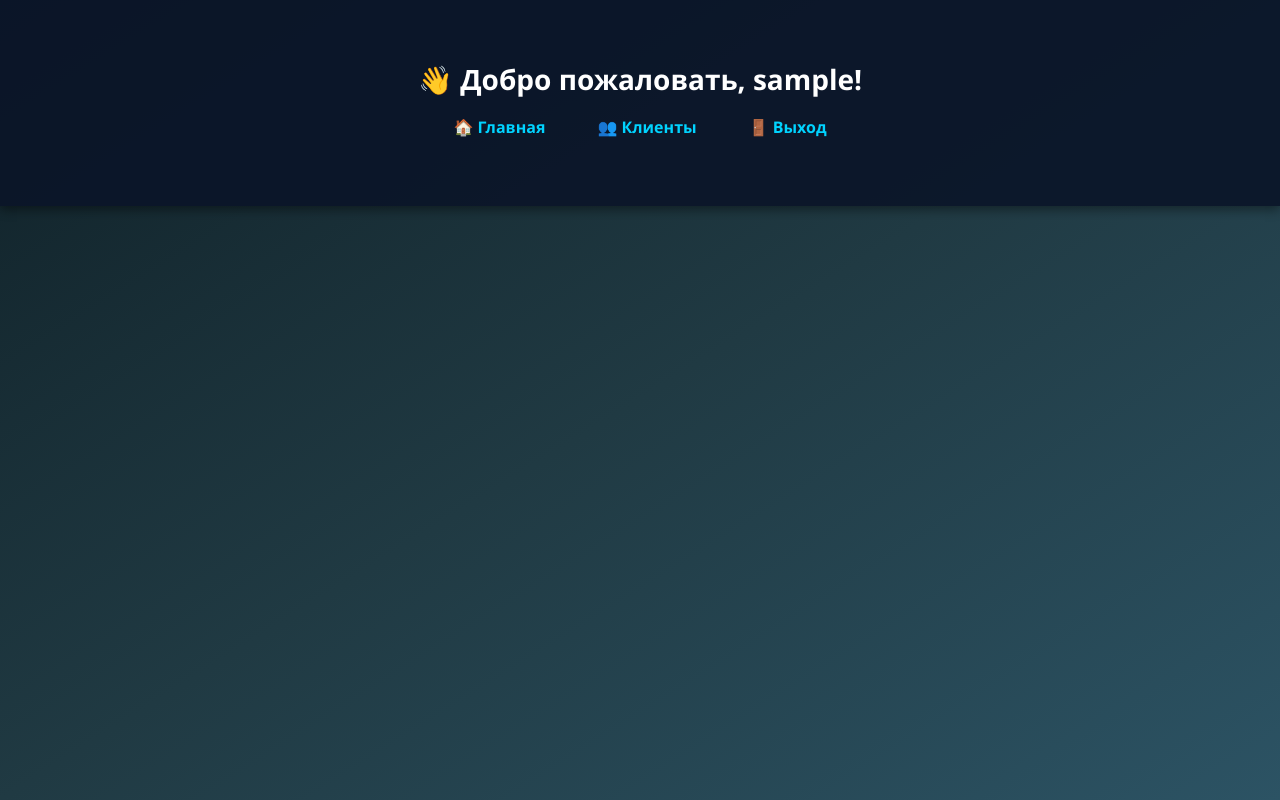
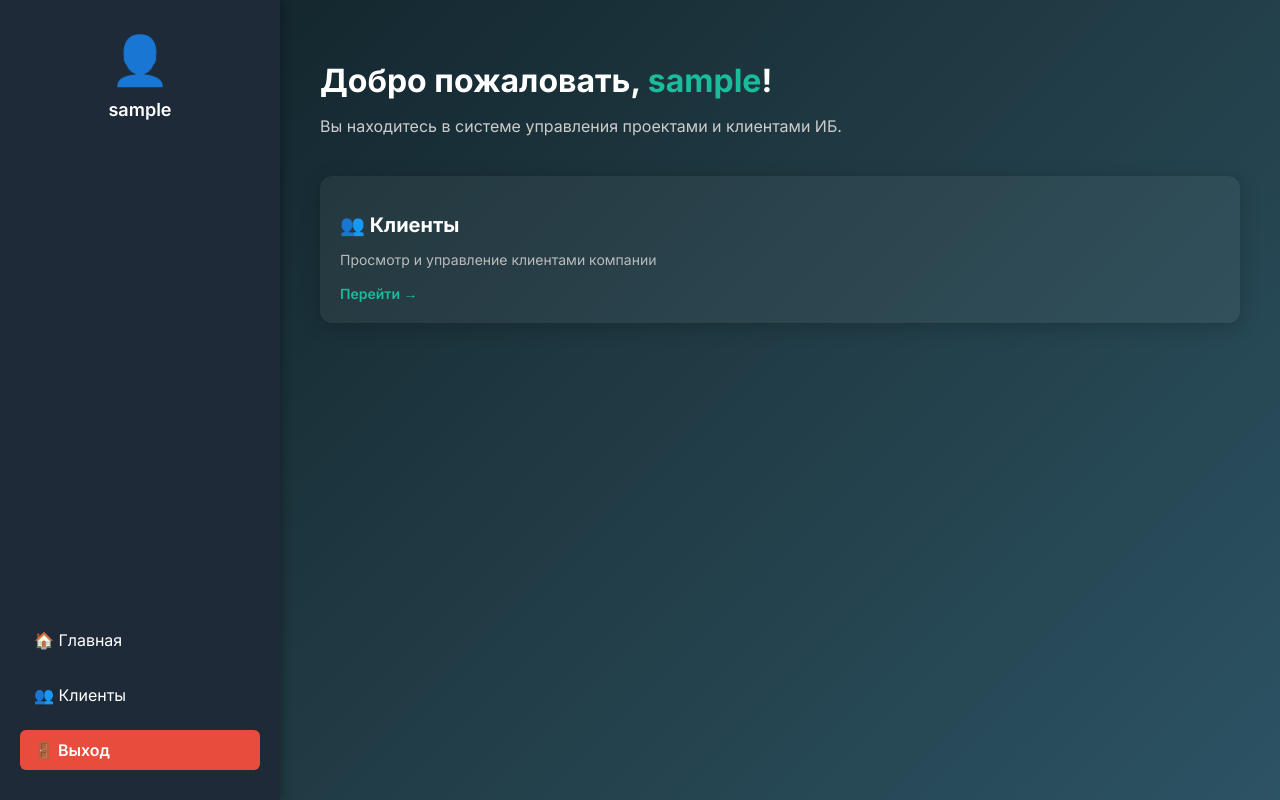
Before and after one commit to b3d0la9ich/IntegratorIB, a Flask app: page /dashboard in a window 1280 px wide. Run offline with Flask 3, Linux system fonts and the light colour scheme; the visitor is signed in with stand-in values (Sample User, id 1).

Commit message:
mvp + vizual

```diff
--- a/static/dashboard.css
+++ b/static/dashboard.css
@@ -1,97 +1,147 @@
-/* ===== ОБЩИЕ НАСТРОЙКИ ===== */
 body {
-    margin: 0;
-    padding: 0;
-    font-family: 'Segoe UI', Tahoma, sans-serif;
-    background: linear-gradient(to bottom right, #0f2027, #203a43, #2c5364);
-    color: #fff;
-    min-height: 100vh;
-    overflow-x: hidden;
-    animation: fadeIn 1s ease-out;
+  margin: 0;
+  font-family: 'Inter', sans-serif;
+  background: linear-gradient(135deg, #0f2027, #203a43, #2c5364);
+  color: #fff;
+  display: flex;
+  height: 100vh;
+  overflow: hidden;
 }
 
-/* ===== АНИМАЦИЯ ===== */
-@keyframes fadeIn {
-    from { opacity: 0; transform: translateY(10px); }
-    to { opacity: 1; transform: translateY(0); }
+.dashboard-container {
+  display: flex;
+  width: 100%;
 }
 
-/* ===== HEADER ===== */
-.header {
-    background-color: rgba(10, 20, 40, 0.9);
-    padding: 20px 0;
-    box-shadow: 0 4px 10px rgba(0, 0, 0, 0.4);
-    text-align: center;
-    animation: fadeIn 1.2s ease;
+.sidebar {
+  width: 240px;
+  background-color: #1e2a38;
+  padding: 30px 20px;
+  display: flex;
+  flex-direction: column;
+  justify-content: space-between;
+  box-shadow: 2px 0 10px rgba(0, 0, 0, 0.3);
 }
 
-.header h1 {
-    margin: 0;
-    font-size: 28px;
-    color: #ffffff;
+.user-info {
+  text-align: center;
+  margin-bottom: 30px;
 }
 
-nav {
-    margin-top: 10px;
-    display: flex;
-    justify-content: center;
-    flex-wrap: wrap;
-    gap: 20px;
+.avatar {
+  font-size: 48px;
+  margin-bottom: 10px;
 }
 
-nav a {
-    color: #00d3ff;
-    text-decoration: none;
-    font-weight: bold;
-    font-size: 16px;
-    padding: 6px 14px;
-    border: 2px solid transparent;
-    border-radius: 6px;
-    transition: all 0.3s ease;
+.username {
+  font-size: 18px;
+  font-weight: 600;
 }
 
-nav a:hover {
-    background-color: rgba(0, 211, 255, 0.1);
-    border-color: #00d3ff;
-    color: #ffffff;
+.nav-links {
+  display: flex;
+  flex-direction: column;
+  gap: 15px;
 }
 
-/* ===== ОСНОВНОЙ КОНТЕНТ ===== */
-.container {
-    max-width: 1000px;
-    margin: 40px auto;
-    padding: 0 20px;
-    text-align: center;
+.nav-links a {
+  text-decoration: none;
+  color: #ffffff;
+  padding: 10px 14px;
+  border-radius: 6px;
+  transition: background 0.2s ease;
+  font-weight: 500;
 }
 
-.info-text {
-    font-size: 18px;
-    line-height: 1.6;
-    color: #dddddd;
-    animation: fadeIn 1.5s ease;
+.nav-links a:hover {
+  background-color: #2e3e52;
 }
 
-img.dashboard-illustration {
-    width: 100%;
-    max-width: 500px;
-    margin-top: 30px;
-    border-radius: 12px;
-    box-shadow: 0 8px 30px rgba(0, 0, 0, 0.3);
-    animation: fadeIn 2s ease;
+.nav-links .logout {
+  background-color: #e74c3c;
+  color: white;
+  font-weight: 600;
 }
 
-/* ===== МОБИЛКИ ===== */
-@media (max-width: 600px) {
-    .header h1 {
-        font-size: 22px;
-    }
+.nav-links .logout:hover {
+  background-color: #c0392b;
+}
 
-    nav a {
-        font-size: 14px;
-        padding: 5px 10px;
-    }
+.main-content {
+  flex: 1;
+  padding: 40px;
+  overflow-y: auto;
+}
 
-    .container {
-        margin: 30px 10px;
-    }
+.main-content h1 {
+  font-size: 32px;
+  font-weight: 700;
+  margin-bottom: 10px;
 }
+
+.main-content h1 span {
+  color: #1abc9c;
+}
+
+.subtext {
+  color: #ccc;
+  font-size: 16px;
+  margin-bottom: 40px;
+}
+
+.cards {
+  display: flex;
+  gap: 20px;
+  flex-wrap: wrap;
+}
+
+.card {
+  background-color: rgba(255, 255, 255, 0.05);
+  border-radius: 12px;
+  padding: 20px;
+  flex: 1 1 250px;
+  min-width: 250px;
+  box-shadow: 0 4px 20px rgba(0, 0, 0, 0.2);
+  transition: transform 0.2s ease, background 0.3s ease;
+}
+
+.card:hover {
+  transform: translateY(-5px);
+  background-color: rgba(255, 255, 255, 0.08);
+}
+
+.card h2 {
+  font-size: 20px;
+  margin-bottom: 10px;
+}
+
+.card p {
+  font-size: 14px;
+  color: #bbb;
+  margin-bottom: 15px;
+}
+
+.card-link {
+  color: #1abc9c;
+  text-decoration: none;
+  font-weight: 600;
+  font-size: 14px;
+}
+
+.card-link:hover {
+  text-decoration: underline;
+}
+
+@media (max-width: 768px) {
+  .sidebar {
+    display: none;
+  }
+
+  .main-content {
+    padding: 20px;
+  }
+
+  .cards {
+    flex-direction: column;
+  }
+}
--- a/templates/dashboard.html
+++ b/templates/dashboard.html
@@ -1,23 +1,37 @@
 <!DOCTYPE html>
 <html lang="ru">
 <head>
-    <meta charset="UTF-8">
-    <title>Личный кабинет</title>
-    <link rel="stylesheet" href="{{ url_for('static', filename='dashboard.css') }}">
-    <link href="https://fonts.googleapis.com/css2?family=Inter:wght@400;600;700&display=swap" rel="stylesheet">
+  <meta charset="UTF-8" />
+  <title>Личный кабинет</title>
+  <link rel="stylesheet" href="{{ url_for('static', filename='dashboard.css') }}" />
+  <link href="https://fonts.googleapis.com/css2?family=Inter:wght@400;600;700&display=swap" rel="stylesheet" />
 </head>
 <body>
-    <div class="background-gradient"></div>
+  <div class="dashboard-container">
+    <aside class="sidebar">
+      <div class="user-info">
+        <div class="avatar">👤</div>
+        <div class="username">{{ session.username }}</div>
+      </div>
+      <nav class="nav-links">
+        <a href="{{ url_for('index') }}">🏠 Главная</a>
+        <a href="{{ url_for('list_clients') }}">👥 Клиенты</a>
+        <a href="{{ url_for('logout') }}" class="logout">🚪 Выход</a>
+      </nav>
+    </aside>
 
-    <header class="header fade-in">
-        <div class="container">
-            <h1>👋 Добро пожаловать, <span class="username">{{ session.username }}</span>!</h1>
-            <nav class="nav">
-                <a href="{{ url_for('index') }}" class="btn">🏠 Главная</a>
-                <a href="{{ url_for('list_clients') }}" class="btn">👥 Клиенты</a>
-                <a href="{{ url_for('logout') }}" class="btn danger">🚪 Выход</a>
-            </nav>
+    <main class="main-content">
+      <h1>Добро пожаловать, <span>{{ session.username }}</span>!</h1>
+      <p class="subtext">Вы находитесь в системе управления проектами и клиентами ИБ.</p>
+
+      <section class="cards">
+        <div class="card">
+          <h2>👥 Клиенты</h2>
+          <p>Просмотр и управление клиентами компании</p>
+          <a href="{{ url_for('list_clients') }}" class="card-link">Перейти →</a>
         </div>
-    </header>
+      </section>
+    </main>
+  </div>
 </body>
 </html>
```
Also changed, not shown: app.py (+0 -9 lines), static/clients.css (+92 -138 lines), templates/clients.html (+21 -13 lines).
